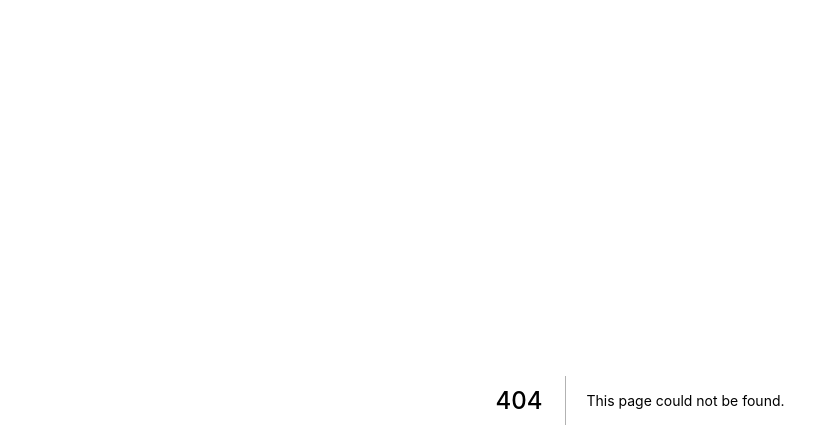
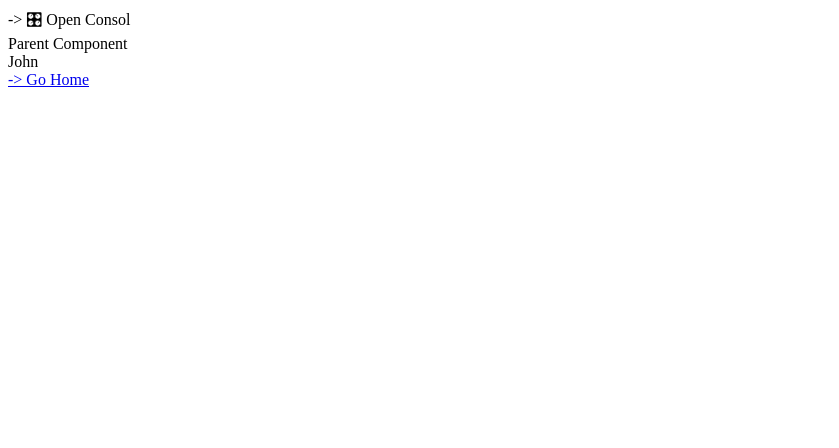
Before and after one commit to yanze-yang/Learn-React, a Next.js app: page /fundamentals/memo-components in a window 1280 px wide. Before the commit this address had no page. Shown: the top 448 px of the page, without its empty margins (0-839 px from the left). Built offline with nearby package versions, Linux system fonts and the light colour scheme.

Commit message:
add React.memo()

```diff
--- /dev/null
+++ b/pages/fundamentals/memo-components/MemoComp.js
@@ -0,0 +1,10 @@
+import React from "react";
+
+const MemoComp = ({ name }) => {
+  console.log("Memo Component render");
+  return <div>{name}</div>;
+};
+
+// React.memo is a higher order component.
+// It’s similar to React.PureComponent but for function components instead of classes.
+export default React.memo(MemoComp);
--- /dev/null
+++ b/pages/fundamentals/memo-components/ParentComp.js
@@ -0,0 +1,32 @@
+import React, { Component, PureComponent } from "react";
+import MemoComp from "./MemoComp";
+
+class ParentComp extends Component {
+  constructor(props) {
+    super(props);
+
+    this.state = {
+      name: "John",
+    };
+  }
+
+  componentDidMount() {
+    setInterval(() => {
+      this.setState({
+        name: "John",
+      });
+    }, 2000);
+  }
+
+  render() {
+    console.log("----- Parent Component render -----");
+    return (
+      <div>
+        Parent Component
+        <MemoComp name={this.state.name} />
+      </div>
+    );
+  }
+}
+
+export default ParentComp;
--- /dev/null
+++ b/pages/fundamentals/memo-components/index.js
@@ -0,0 +1,15 @@
+import React from "react";
+import ParentComp from "./ParentComp";
+import Footer from "../../components/Footer";
+
+const App = () => {
+  return (
+    <div>
+      -> 🎛 Open Consol
+      <ParentComp />
+      <Footer />
+    </div>
+  );
+};
+
+export default App;
--- a/pages/fundamentals/pure-components/ParentComp.js
+++ b/pages/fundamentals/pure-components/ParentComp.js
@@ -18,7 +18,9 @@ class ParentComp extends Component {
       });
     }, 2000);
   }
-  // React.Component doesn’t implement shouldComponentUpdate(),
+
+  // React.Component doesn’t implement shouldComponentUpdate().
+
   // React.PureComponent implements it with a shallow prop and state comparison.
   // If there is no difference, the component will bot render - performance boost.
   // It is a good idea to ensure that all the children components are also pure to avoid unexpeted bahaviour.
--- a/pages/fundamentals/pure-components/PureComp.js
+++ b/pages/fundamentals/pure-components/PureComp.js
@@ -1,5 +1,6 @@
 import React, { PureComponent } from "react";
 
+// declare a `Pure Component` by using `extends PureComponent`
 class PureComp extends PureComponent {
   render() {
     console.log("Pure Component render");
--- a/pages/main/index.js
+++ b/pages/main/index.js
@@ -15,6 +15,9 @@ const Index = () => {
         <Link href="fundamentals/pure-components">
           <a>- Pure Component</a>
         </Link>
+        <Link href="fundamentals/memo-components">
+          <a>- Memo Component</a>
+        </Link>
       </div>
       <div>
         <h1>Advanced Topics</h1>
```
Also changed, not shown: 1 other file (tests, documents, lock files or other folders).
